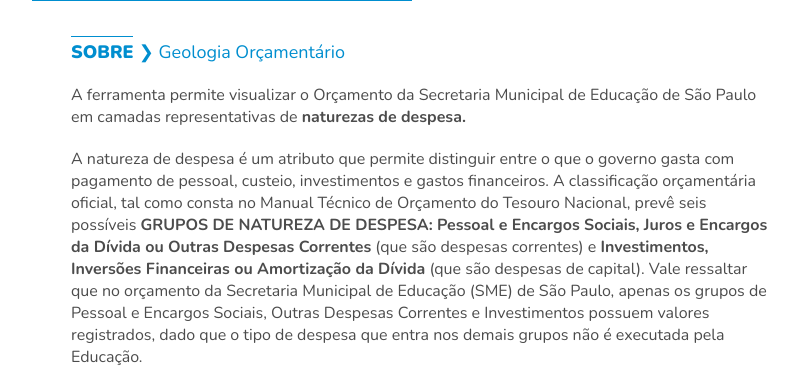
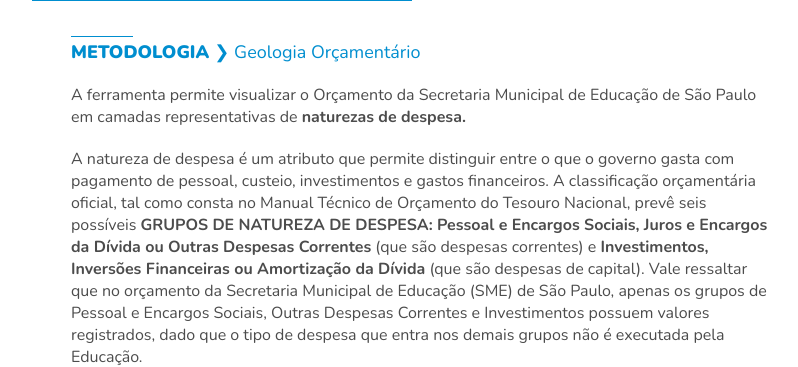
Before and after one commit to prefeiturasp/SME-Livro-Aberto, a Django app: page /geologia/metodologia in a window 1280 px wide. Shown: the part 984-1351 px from the top of the page, without its empty margins (8-806 px from the left). Run offline with Django 3.2, Linux system fonts and the light colour scheme; parts of the project's set-up code (start-up, migrations or seed data) failed here and were passed over.

Commit message:
Corrigidas as url para usar a construção dinâmica do jinja

```diff
--- a/geologia/templates/geologia/metodologia.html
+++ b/geologia/templates/geologia/metodologia.html
@@ -15,7 +15,7 @@
 {% endblock %}
 
 {%block about %}
-<a href="/sobre.html">
+<a href="{% url 'geologia:sobre' %}">
     <svg viewBox="0 0 320 320" height="32" class="icon">
         <use xlink:href="{% static 'img/icon-info.svg' %}#icon-info"></use>
     </svg>
@@ -24,7 +24,7 @@
 {% endblock %}
 
 {%block metodology %}
-<a href="/about.html">
+<a href="{% url 'geologia:metodologia' %}">
     <svg viewBox="0 0 320 320" height="32" class="icon">
         <use xlink:href="{% static 'img/icon-info.svg' %}#icon-info"></use>
     </svg>
@@ -55,7 +55,7 @@
             <!-- Part 1 -->
             <div class="content azul">
                 <div class="txt">
-                    <h2>Sobre <span> &#x276f; Geologia Orçamentário</span></h2>
+                    <h2>Metodologia <span> &#x276f; Geologia Orçamentário</span></h2>
                     <p>A ferramenta permite visualizar o Orçamento da Secretaria Municipal de Educação de São Paulo em camadas representativas de <strong>naturezas de despesa.</strong></p>
                     <p>A natureza de despesa é um atributo que permite distinguir entre o que o governo gasta com pagamento de pessoal, custeio, investimentos e gastos financeiros. A classificação orçamentária oficial, tal como consta no Manual Técnico de Orçamento do Tesouro Nacional, prevê seis possíveis <strong>GRUPOS DE NATUREZA DE DESPESA: Pessoal e Encargos Sociais, Juros e Encargos da Dívida ou Outras Despesas Correntes</strong> (que são despesas correntes) e <strong>Investimentos, Inversões Financeiras ou Amortização da Dívida</strong> (que são despesas de capital). Vale ressaltar que no orçamento da Secretaria Municipal de Educação (SME) de São Paulo, apenas os grupos de Pessoal e Encargos Sociais, Outras Despesas Correntes e Investimentos possuem valores registrados, dado que o tipo de despesa que entra nos demais grupos não é executada pela Educação.</p>
                     <p>Além disso, a classificação de natureza de despesa pode especificar ainda mais o tipo de gasto por meio de atributos como o <strong>ELEMENTO DE DESPESA</strong>, que tem por finalidade identificar os objetos imediatos de cada despesa, tais como <strong>vencimentos e vantagens fixas, diárias, material de consumo, serviços de terceiros</strong> prestados sob qualquer forma, <strong>subvenções sociais, obras e instalações, equipamentos e material permanente, auxílios, amortização</strong> e outros que a Administração Pública utiliza para a consecução de seus fins.</p>
--- a/geologia/templates/geologia/sobre.html
+++ b/geologia/templates/geologia/sobre.html
@@ -15,7 +15,7 @@
 {% endblock %}
 
 {%block about %}
-<a href="/sobre.html">
+<a href="{% url 'geologia:sobre' %}">
     <svg viewBox="0 0 320 320" height="32" class="icon">
         <use xlink:href="{% static 'img/icon-info.svg' %}#icon-info"></use>
     </svg>
@@ -24,7 +24,7 @@
 {% endblock %}
 
 {%block metodology %}
-<a href="/about.html">
+<a href="{% url 'geologia:metodologia' %}">
     <svg viewBox="0 0 320 320" height="32" class="icon">
         <use xlink:href="{% static 'img/icon-info.svg' %}#icon-info"></use>
     </svg>
--- a/mosaico/templates/mosaico/metodologia.html
+++ b/mosaico/templates/mosaico/metodologia.html
@@ -18,7 +18,7 @@
 {% endblock %}
 
 {%block about %}
-<a href="/sobre.html">
+<a href="{% url 'mosaico:sobre' %}">
     <svg viewBox="0 0 320 320" height="32" class="icon">
         <use xlink:href="{% static 'img/icon-info.svg' %}#icon-info"></use>
     </svg>
@@ -27,7 +27,7 @@
 {% endblock %}
 
 {%block metodology %}
-<a href="/about.html">
+<a href="{% url 'mosaico:metodologia' %}">
     <svg viewBox="0 0 320 320" height="32" class="icon">
         <use xlink:href="{% static 'img/icon-info.svg' %}#icon-info"></use>
     </svg>
--- a/mosaico/templates/mosaico/sobre.html
+++ b/mosaico/templates/mosaico/sobre.html
@@ -18,7 +18,7 @@
 {% endblock %}
 
 {%block about %}
-<a href="/sobre.html">
+<a href="{% url 'mosaico:sobre' %}">
     <svg viewBox="0 0 320 320" height="32" class="icon">
         <use xlink:href="{% static 'img/icon-info.svg' %}#icon-info"></use>
     </svg>
@@ -27,7 +27,7 @@
 {% endblock %}
 
 {%block metodology %}
-<a href="/about.html">
+<a href="{% url 'mosaico:metodologia' %}">
     <svg viewBox="0 0 320 320" height="32" class="icon">
         <use xlink:href="{% static 'img/icon-info.svg' %}#icon-info"></use>
     </svg>
```
